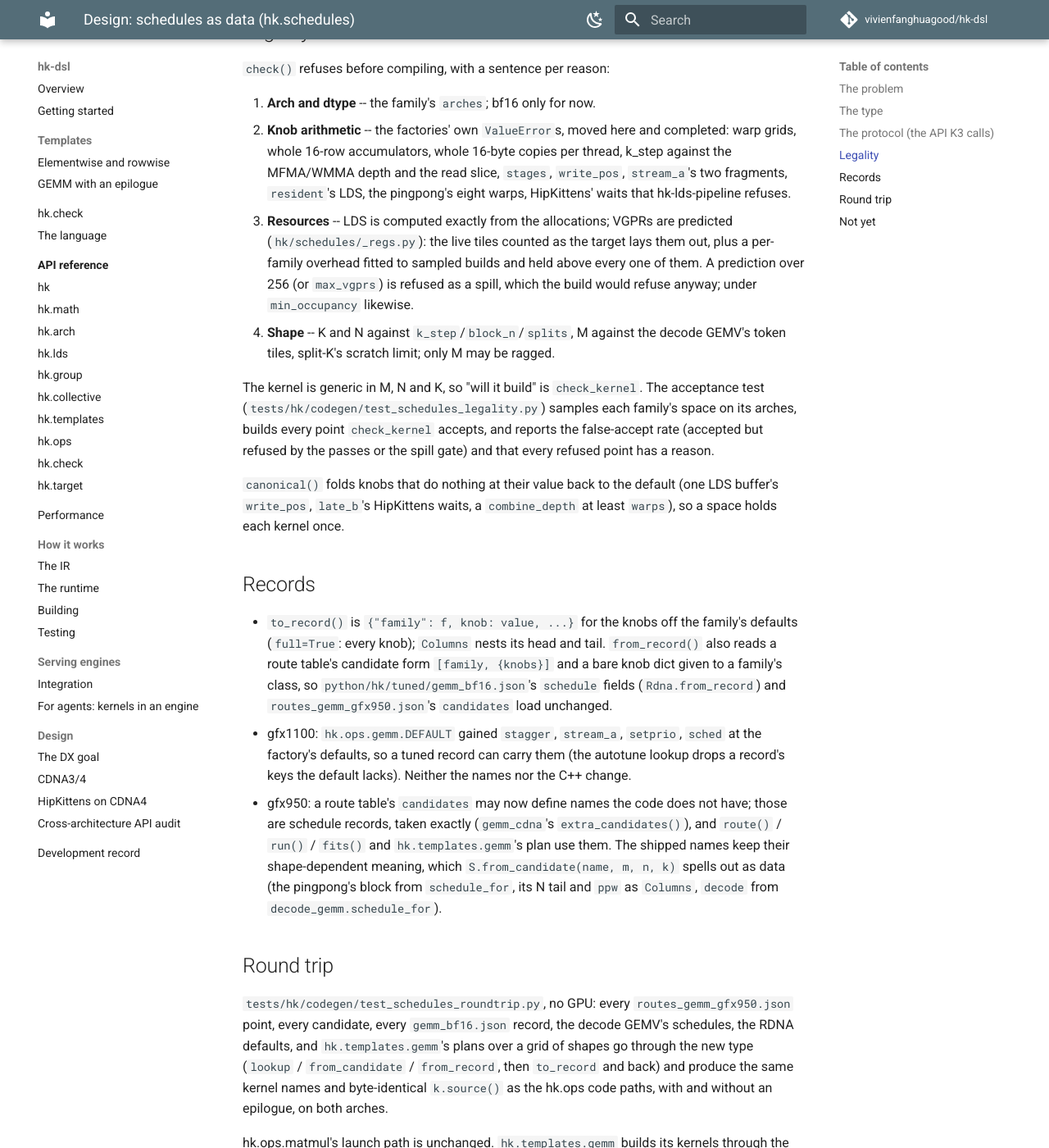
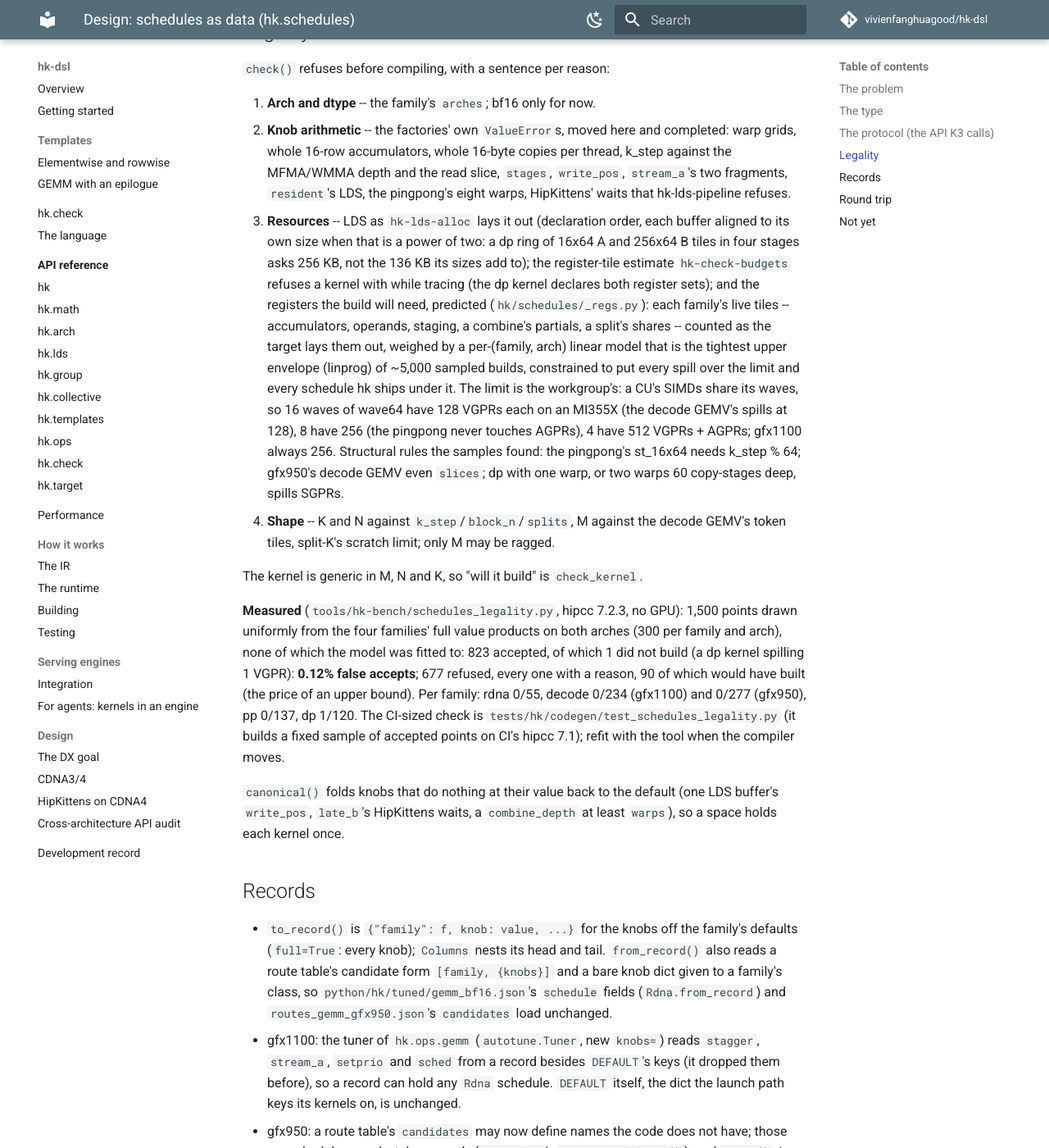
Before and after one commit to vivienfanghuagood/hk-dsl, an MkDocs documentation site: the page built from docs/design/schedules.md, in a window 1280 px wide and 1400 px high, scrolled down 2103 px. Shown: the whole window at 82% size. Built offline with MkDocs 1.6.1 and Material for MkDocs 9.7.7, drawn with Linux system fonts in a browser that asks for light colours; comment, search, counter and statistics services are not loaded; some of the changed text lies outside the part shown.

Commit message:
schedules: docs/schedules.md and the design measured; rdna records through Tuner(knobs=) -- matmul's dispatch as before
hk.ops.gemm.DEFAULT is back as it was: with four more keys the launch
path's kernel lookup cost 0.25 us more a call (1.23 -> 1.48 us). The
tuner instead reads stagger/stream_a/setprio/sched from a record through
a new Tuner(knobs=), so a record still holds any Rdna schedule, and the
dispatch measures 1.21-1.28 us, main's.

Checked against origin/main itself: every kernel hk.ops.matmul and
hk.templates.gemm launch over 1,136 (arch, shape, epilogue) cases has the
same C++ hash on both.

docs/schedules.md is the guide (inspect, constrain, pass, records, the
knobs per family with the chapters behind them, adding a knob);
docs/design/schedules.md has the legality measurement; both linked from
docs/README.md.

Co-Authored-By: Claude <noreply@anthropic.com>

````diff
--- a/docs/design/schedules.md
+++ b/docs/design/schedules.md
@@ -95,20 +95,39 @@ raises it, as `launch()` and `templates.gemm(schedule=)` do.
    thread, k_step against the MFMA/WMMA depth and the read slice, `stages`,
    `write_pos`, `stream_a`'s two fragments, `resident`'s LDS, the pingpong's
    eight warps, HipKittens' waits that hk-lds-pipeline refuses.
-3. **Resources** -- LDS is computed exactly from the allocations; VGPRs are
-   predicted (`hk/schedules/_regs.py`): the live tiles counted as the target
-   lays them out, plus a per-family overhead fitted to sampled builds and
-   held above every one of them. A prediction over 256 (or `max_vgprs`) is
-   refused as a spill, which the build would refuse anyway; under
-   `min_occupancy` likewise.
+3. **Resources** -- LDS as `hk-lds-alloc` lays it out (declaration order,
+   each buffer aligned to its own size when that is a power of two: a dp
+   ring of 16x64 A and 256x64 B tiles in four stages asks 256 KB, not the
+   136 KB its sizes add to); the register-tile estimate `hk-check-budgets`
+   refuses a kernel with while tracing (the dp kernel declares both register
+   sets); and the registers the build will need, predicted
+   (`hk/schedules/_regs.py`): each family's live tiles -- accumulators,
+   operands, staging, a combine's partials, a split's shares -- counted as
+   the target lays them out, weighed by a per-(family, arch) linear model
+   that is the tightest upper envelope (linprog) of ~5,000 sampled builds,
+   constrained to put every spill over the limit and every schedule hk ships
+   under it. The limit is the workgroup's: a CU's SIMDs share its waves, so
+   16 waves of wave64 have 128 VGPRs each on an MI355X (the decode GEMV's
+   spills at 128), 8 have 256 (the pingpong never touches AGPRs), 4 have
+   512 VGPRs + AGPRs; gfx1100 always 256. Structural rules the samples
+   found: the pingpong's st_16x64 needs k_step % 64; gfx950's decode GEMV
+   even `slices`; dp with one warp, or two warps 60 copy-stages deep, spills
+   SGPRs.
 4. **Shape** -- K and N against `k_step`/`block_n`/`splits`, M against the
    decode GEMV's token tiles, split-K's scratch limit; only M may be ragged.
 
 The kernel is generic in M, N and K, so "will it build" is `check_kernel`.
-The acceptance test (`tests/hk/codegen/test_schedules_legality.py`) samples
-each family's space on its arches, builds every point `check_kernel`
-accepts, and reports the false-accept rate (accepted but refused by the
-passes or the spill gate) and that every refused point has a reason.
+
+**Measured** (`tools/hk-bench/schedules_legality.py`, hipcc 7.2.3, no GPU):
+1,500 points drawn uniformly from the four families' full value products
+on both arches (300 per family and arch), none of which the model was fitted
+to: 823 accepted, of which 1 did not build (a dp kernel spilling 1 VGPR):
+**0.12% false accepts**; 677 refused, every one with a reason, 90 of which
+would have built (the price of an upper bound). Per family: rdna 0/55,
+decode 0/234 (gfx1100) and 0/277 (gfx950), pp 0/137, dp 1/120. The
+CI-sized check is `tests/hk/codegen/test_schedules_legality.py` (it builds
+a fixed sample of accepted points on CI's hipcc 7.1); refit with the tool
+when the compiler moves.
 
 `canonical()` folds knobs that do nothing at their value back to the
 default (one LDS buffer's `write_pos`, `late_b`'s HipKittens waits, a
@@ -122,10 +141,11 @@ default (one LDS buffer's `write_pos`, `late_b`'s HipKittens waits, a
   `[family, {knobs}]` and a bare knob dict given to a family's class, so
   `python/hk/tuned/gemm_bf16.json`'s `schedule` fields (`Rdna.from_record`)
   and `routes_gemm_gfx950.json`'s `candidates` load unchanged.
-- gfx1100: `hk.ops.gemm.DEFAULT` gained `stagger`, `stream_a`, `setprio`,
-  `sched` at the factory's defaults, so a tuned record can carry them (the
-  autotune lookup drops a record's keys the default lacks). Neither the names
-  nor the C++ change.
+- gfx1100: the tuner of `hk.ops.gemm` (`autotune.Tuner`, new `knobs=`)
+  reads `stagger`, `stream_a`, `setprio` and `sched` from a record besides
+  `DEFAULT`'s keys (it dropped them before), so a record can hold any `Rdna`
+  schedule. `DEFAULT` itself, the dict the launch path keys its kernels on,
+  is unchanged.
 - gfx950: a route table's `candidates` may now define names the code does
   not have; those are schedule records, taken exactly (`gemm_cdna`'s
   `extra_candidates()`), and `route()` / `run()` / `fits()` and
@@ -136,17 +156,23 @@ default (one LDS buffer's `write_pos`, `late_b`'s HipKittens waits, a
 
 ## Round trip
 
-`tests/hk/codegen/test_schedules_roundtrip.py`, no GPU: every
-`routes_gemm_gfx950.json` point, every candidate, every `gemm_bf16.json`
-record, the decode GEMV's schedules, the RDNA defaults, and
-`hk.templates.gemm`'s plans over a grid of shapes go through the new type
-(`lookup` / `from_candidate` / `from_record`, then `to_record` and back) and
-produce the same kernel names and byte-identical `k.source()` as the hk.ops
-code paths, with and without an epilogue, on both arches.
+`tests/hk/ir/test_schedules_roundtrip.py`, no GPU, no torch: every
+`routes_gemm_gfx950.json` point plus a grid of shapes (through
+`gemm_cdna.run` itself, its launches recorded on stand-in tensors), every
+gfx950 candidate, every `gemm_bf16.json` record and the RDNA defaults and
+space, the decode GEMV's schedules on both arches, and `hk.templates.gemm`'s
+plans with and without an epilogue go through the schedule types (`lookup`,
+`from_candidate`, `from_record`, and `to_record` back) and give the same
+launches, the same kernel names and byte-identical `k.source()` as the
+hk.ops paths. Checked once more against origin/main itself: the C++ of every
+kernel hk.ops.matmul and hk.templates.gemm launch over 1,136 (arch, shape,
+epilogue) cases hashes the same on main and on this branch.
 
-hk.ops.matmul's launch path is unchanged. `hk.templates.gemm` builds its
-kernels through the schedule types (the C++ is identical, checked above);
-its plan without `schedule=` is the same function as before.
+hk.ops.matmul's launch path is unchanged (its host-side dispatch measured
+1.21-1.28 us before and after); route tables may now name candidates of
+their own. `hk.templates.gemm` builds its kernels through the schedule types
+(the C++ is identical, checked above); its plan without `schedule=` is the
+same function as before.
 
 ## Not yet
 
--- /dev/null
+++ b/docs/schedules.md
@@ -0,0 +1,210 @@
+# Schedules: inspect, constrain and pass a GEMM schedule
+
+`hk.schedules` is the schedule of every GEMM hk runs, as data: which kernel
+family, and every knob of it. You can ask what hk runs for a shape, whether
+another schedule can run it (and why not, before anything compiles), walk
+the legal ones near it, run one, store it in a tuning record, and hand it to
+`hk.templates.gemm`. This page is the guide; the design and the measurements
+behind the legality check are in [design/schedules.md](design/schedules.md),
+every knob's default and values in the [API reference](api/hk.schedules.md).
+
+## What hk runs for a shape
+
+```python
+import hk.schedules as S
+
+s = S.lookup(2048, 16384, 4096, arch="gfx950")   # hk.ops.matmul's schedule
+print(s)                    # dp(stages=4): a Dp with the knobs off its defaults
+s.knobs()                   # every knob
+s.steps(2048, 16384, 4096)  # the launches: [dp cols 0:16384 -> out +epilogue]
+k = s.kernel()              # the hk.Kernel; k.source() is its C++, k.build() compiles it
+```
+
+`lookup(m, n, k, arch, op="matmul")` is what `hk.ops.matmul` launches:
+on gfx950 the route table's candidate (`hk.ops.gemm_cdna.route`), on
+gfx1100 `hk.ops.gemm.schedule_for` (the tuned records included).
+`op="template"` is what `hk.templates.gemm` plans, which on gfx1100 sends
+M <= 32 to the decode GEMV. The schedule's kernels are the very kernels
+those paths build: same names, byte-identical C++ (a test holds it).
+
+A shape whose kernels are several launches has a schedule that says so:
+
+```python
+c = S.lookup(300, 151936, 4096, arch="gfx950")   # Qwen3's lm_head at M = 300
+# cols(head=pp(), tail=dp(stages=4, xcd_chunk=0), cut='wave'):
+# the pingpong on the columns whose 256x256 blocks fill whole waves of the
+# 256 CUs, the four-warp kernel on the rest
+[str(st) for st in c.steps(300, 151936, 4096)]
+# ['pp cols 0:131072 -> out +epilogue', 'dp cols 131072:151936 -> out +epilogue']
+S.Dp(splits=4).steps(1024, 4096, 4096)
+# split-K: the GEMM into an fp32 scratch, then the reduction (which carries an epilogue)
+```
+
+## Is it legal, and why not
+
+```python
+S.Dp(block_n=96).check(4096, 4096, 4096, arch="gfx950")
+# ['N=4096 is not a multiple of block_n=96']
+S.Rdna(block_m=256, k_step=32).check(4096, 4096, 4096, arch="gfx1100")
+# ['registers: up to 317 VGPRs predicted, over the 256 a wave has: it would
+#   spill, which the build refuses -- a smaller block, n_split or k_step, or stream_a']
+S.PingPong().check(4096, 4096, 4096, arch="gfx1100")
+# ['pp: pp builds for gfx950, not gfx1100']
+```
+
+`check(m, n, k, arch)` is `[]` or the reasons, and costs microseconds: no
+trace, no compile. It covers the arch, the dtype (bf16), the knobs'
+arithmetic (warp grids, whole fragments and copies, the families' own
+constraints), LDS as `hk-lds-alloc` will lay it out, the registers the build
+will need (a model fitted to thousands of builds), and the shape (K and N
+against `k_step`, `splits`, `block_n`; M against the decode GEMV's tiles).
+`check_kernel(arch)` is the shape-free half -- whether `k.build()` will pass
+-- and `predict(arch)` the numbers behind it. `require(...)` raises
+`hk.schedules.Illegal` (a `ValueError`, `.reasons`) instead; `launch()` and
+`hk.templates.gemm(schedule=)` call it.
+
+What it promises: a schedule it accepts traces and builds -- on 1,500
+sampled points the model had not seen, 1 of 823 accepted did not (0.12%).
+What it does not: that the schedule is fast. It refuses about one in ten of
+the points that would have built (the register model is an upper bound), so
+a point it refuses may be worth a `k.build()` if it is close to the limit
+(`predict()` says how close). Its occupancy is the upper bound's, so a
+`min_occupancy` gate is judged pessimistically too: the default `Rdna()`
+predicts 239 VGPRs (6 waves) and builds to 211 (7).
+
+## The space around a schedule
+
+```python
+for t in S.space(2048, 16384, 4096, arch="gfx950"):            # every family's seed space
+    ...
+for t in S.space(2048, 16384, 4096, arch="gfx950", around=s):  # s and its legal neighbours
+    ...
+S.Dp.space(2048, 16384, 4096, arch="gfx950",
+           axes={"block_m": 64, "stages": [2, 3, 4, 5], "wgm": "all"})
+```
+
+Every space yields legal schedules only, each kernel once. The default is
+the product of every knob's seed values, the rest at the family's starting
+point for the shape -- a few dozen to a few hundred points a family (dp at
+2048x16384x4096: 496; rdna at 4096^3: 72). `around=s, radius=r` is every
+schedule within `r` knob changes of `s`, each a step along its knob's value
+list (radius 1 around hk's own choice at 2048x16384x4096: 17 points; radius
+2: 133). `axes` pins a knob (`{knob: value}`), gives its values
+(`{knob: [...]}`) or opens its whole value list (`{knob: "all"}`); with
+`around`, it names the knobs that may move. `t.replace(knob=value)` makes one
+by hand.
+
+## Running one
+
+```python
+y = s.launch(a, b)                        # C = A @ B.T, every launch of the call
+y = hk.templates.gemm(a, b, schedule=s)   # the same
+y = hk.templates.gemm(a, b, epilogue=hk.templates.gemm.bias_gelu, bias=bias, schedule=s)
+hk.templates.gemm.plan(m, n, k, schedule=s)      # the launches, with the one carrying the epilogue
+hk.templates.gemm.kernels(m, n, k, schedule=s, epilogue=..., bias=meta_tensor)  # no GPU
+```
+
+`b` is (N, K), as everywhere in hk. A schedule given to the template is
+checked first; an illegal one raises with the reasons.
+
+## Records
+
+```python
+rec = s.to_record()          # {"family": "dp", "stages": 4}: the knobs off the defaults
+S.from_record(rec) == s
+S.from_record(["dp", {"stages": 4}])          # a route table's candidate form
+S.Rdna.from_record(record["schedule"])        # a gemm_bf16.json record's schedule
+```
+
+Records are JSON. `full=True` writes every knob. A record naming a knob the
+family does not have raises, or with `strict=False` drops it.
+
+- **gfx1100 tuning records** (`python/hk/tuned/gemm_bf16.json`, and
+  `$HK_TUNE_DIR`): a record's `schedule` is an `Rdna` record without the
+  family; `hk.ops.gemm.schedule_for` reads it by bucketed M and exact N, K.
+  Every knob that changes the C++ can be recorded.
+- **gfx950 route table** (`python/hk/tuned/routes_gemm_gfx950.json`): routes
+  name candidates. The names hk.ops defines (`pp`, `dp128`, `ppw`, ...) keep
+  their meaning -- some depend on the shape, which `S.from_candidate(name, m,
+  n, k)` spells out. A table may define names of its own in its
+  `candidates` as `[family, {knobs}]`; those are taken exactly, and
+  `hk.ops.matmul` and `hk.templates.gemm` route to them.
+
+## The knobs
+
+The full list, with defaults, the values a search takes and the seed space,
+is generated into the [API reference](api/hk.schedules.md#the-families).
+What each family is and what its knobs trade:
+
+### gfx1100: `Rdna` -- the WMMA GEMM (`hk.ops.gemm`)
+
+A `block_m x block_n` block of C per workgroup of `warps` waves in a
+`warp_rows x (warps / warp_rows)` grid; K in `k_step` tiles staged through
+LDS. The knobs are the C++'s `#define`s: the tile (`block_m`, `block_n`,
+`k_step`, `dot_slice`), the warp grid (`warps`, `warp_rows`), how a warp tile
+is cut into accumulators (`n_split`), the L2 swizzle (`wgm`), one or two LDS
+buffers and where the staging drain lands (`lds_buffers`, `write_pos`), and
+the schedule hints of [chapter 28](history/28-gemm-schedule.md): `setprio`
+(off -- it was a fence, 3.5-4.3% slower), `sched` (sched_group_barrier
+interleaving), `stream_a` (FlyDSL's one-fragment-at-a-time A), `stagger`
+(FlyDSL's K rotation, a loss here). The default is one LDS buffer, 128x128x64,
+eight waves as 4x2 (three workgroups a WGP).
+
+### gfx950: `PingPong` -- HipKittens' 8-wave schedule (`hk.ops.gemm_cdna`)
+
+The 256x256 block in four quadrants, eight waves as two halves a barrier
+apart so every SIMD has one wave at the matrix core and one at memory
+([chapter 33](history/33-cdna-gemm.md)). Knobs: the block (`block_m`,
+`block_n` in 128/256), `k_step`, the warp grid (`warps_m x warps_n` = 8), the
+L2/XCD placement (`wgm`, `xcd_chunk`), `setprio`, `early_store` (the first
+two quadrants stored while the last are computed), `late_b` (the read that
+makes HipKittens' own waits right), `transposed_c` (kept as a measured loss),
+`splits` (split-K), and the weight-streaming copies of
+[chapter 41](history/41-cdna-leftovers.md): `lds_shape="16x64"` (whole-line
+copies) and `nt` (nontemporal, past the caches).
+
+### gfx950: `Dp` -- the four-warp ring (`hk.ops.gemm_cdna_dp`)
+
+Smaller blocks for shapes the pingpong has too few of
+([chapter 33](history/33-cdna-gemm.md#the-shapes-256x256-has-too-few-blocks-for)):
+`block_m x block_n` over a `warps_m x warps_n` grid, copies `stages - 1`
+K-tiles ahead in a ring of LDS buffers, one barrier a tile; `pipelined` reads
+tile t+1's operands during tile t; `splits` cuts K across workgroups; the
+CU-filling blocks (96, 224 columns) and the streamed weights (`lds_shape`,
+`nt`, deep `k_step`) of [chapter 41](history/41-cdna-leftovers.md).
+
+### Both: `Decode` -- the decode GEMV (`hk.ops.decode_gemm`)
+
+For M <= 64: W straight to registers, one 16-row block of W a workgroup, its
+K split across `warps` waves and, with `splits`, across workgroups.
+`tokens` 16-row tiles of X, `slices` 16-deep K slices a load, the combine's
+batch (`combine_depth`) and the workgroups a WGP/CU holds (`resident`)
+([chapter 9](history/09-decode-kernel.md)).
+
+### `Columns`
+
+Two schedules on column ranges of C: `head` on the first `cut` columns,
+`tail` on the rest; `cut` is a count, `"block"` or `"wave"`.
+
+## Adding a knob
+
+A knob is one field on the family's class and the parameter of the kernel
+factory it is passed to:
+
+```python
+stagger: int = knob(0, values=(0, 1, 2), doc="workgroup w starts K at tile w*stagger")
+```
+
+`values` is what a search may set it to, `seed` the values the default space
+takes, `doc` the line the API reference shows. If it has a constraint, add it
+to the family's `_check_struct`; if it changes the live registers, to
+`hk/schedules/_regs.py`'s features, then re-sample and refit:
+
+```bash
+python3 tools/hk-bench/schedules_legality.py sample --out s.json --n 300 --seeds
+python3 tools/hk-bench/schedules_legality.py fit s.json --write
+python3 tools/hk-bench/schedules_legality.py sample --out held_out.json --n 300 --seed 7
+python3 tools/hk-bench/schedules_legality.py eval held_out.json
+```
+
+(hipcc only, no GPU; a few minutes on a many-core box.)
````
Also changed, not shown: docs/README.md (+2 -0 lines), 5 other files.
